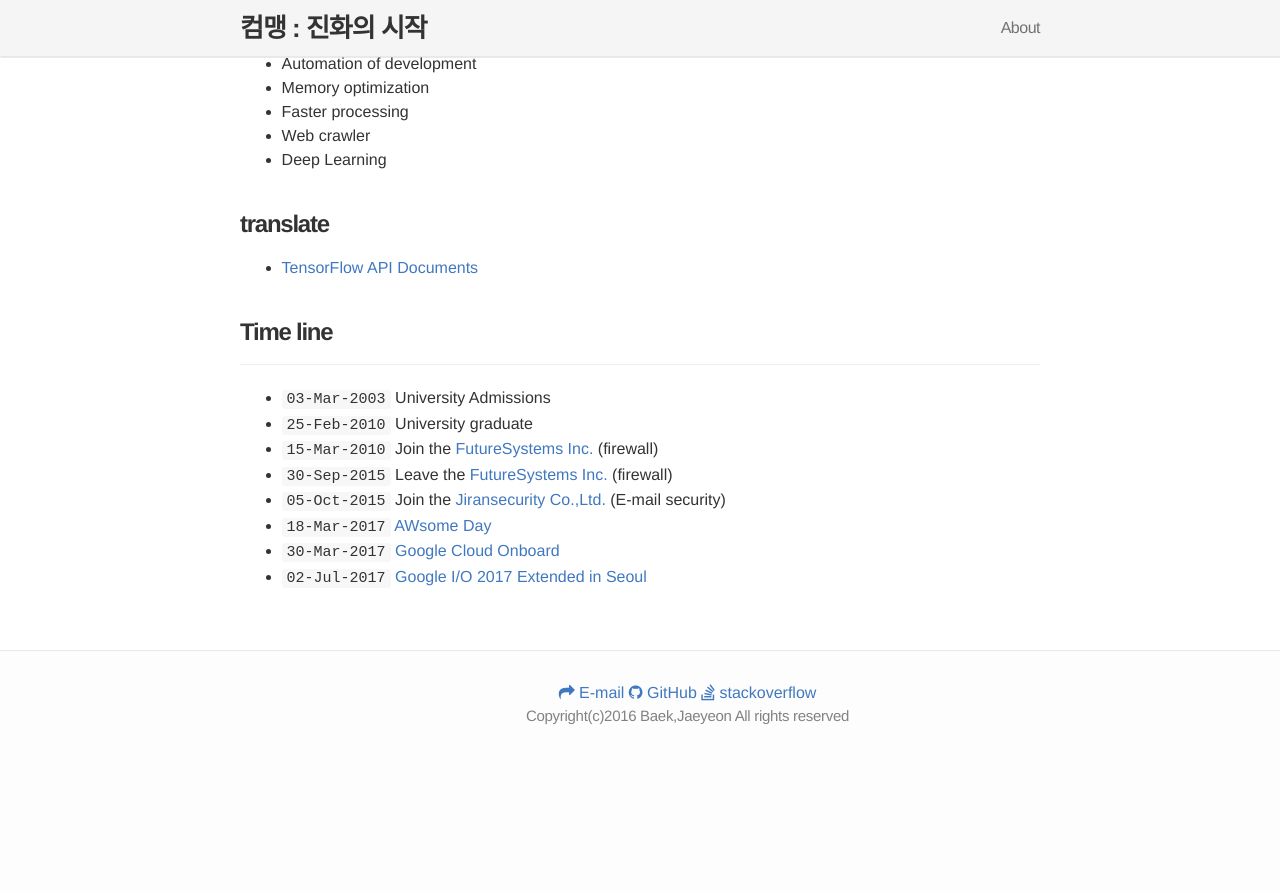
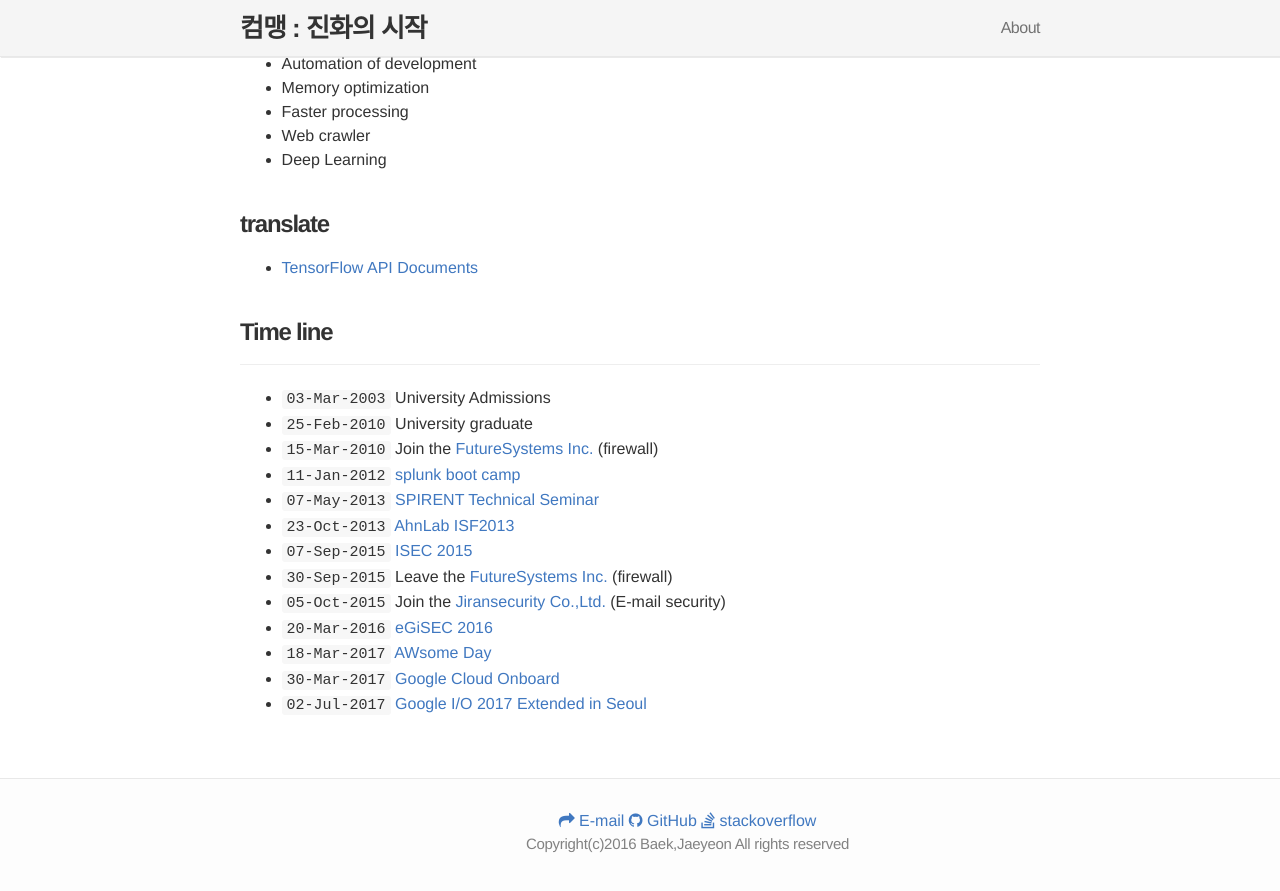
Before and after one commit to jybaek/jybaek.github.com, a Jekyll site: the page built from about.md, in a window 1280 px wide and 900 px high, scrolled down 1198 px. Shown: the top 891 px of the window. Built offline with Jekyll 4.4.1, drawn with Linux system fonts in a browser that asks for light colours; nearby versions of some CDN libraries; before the commit the page ends 1971 px from its top, so only the background shows below that.

Commit message:
Update about.md

```diff
--- a/about.md
+++ b/about.md
@@ -45,8 +45,13 @@ title:  "About"
 * `03-Mar-2003` University Admissions
 * `25-Feb-2010` University graduate
 * `15-Mar-2010` Join the [FutureSystems Inc.](http://www.future.co.kr) (firewall)
+* `11-Jan-2012` [splunk boot camp](http://jybaek.tistory.com/193)
+* `07-May-2013` [SPIRENT Technical Seminar](http://jybaek.tistory.com/292)
+* `23-Oct-2013` [AhnLab ISF2013](http://jybaek.tistory.com/345)
+* `07-Sep-2015` [ISEC 2015](http://jybaek.tistory.com/441)
 * `30-Sep-2015` Leave the [FutureSystems Inc.](http://www.future.co.kr) (firewall)
 * `05-Oct-2015` Join the [Jiransecurity Co.,Ltd.](https://www.jiransecurity.com) (E-mail security)
+* `20-Mar-2016` [eGiSEC 2016](http://jybaek.tistory.com/518)
 * `18-Mar-2017` [AWsome Day](http://jybaek.tistory.com/595)
 * `30-Mar-2017` [Google Cloud Onboard](http://jybaek.tistory.com/603)
 * `02-Jul-2017` [Google I/O 2017 Extended in Seoul](http://jybaek.tistory.com/655)
```
